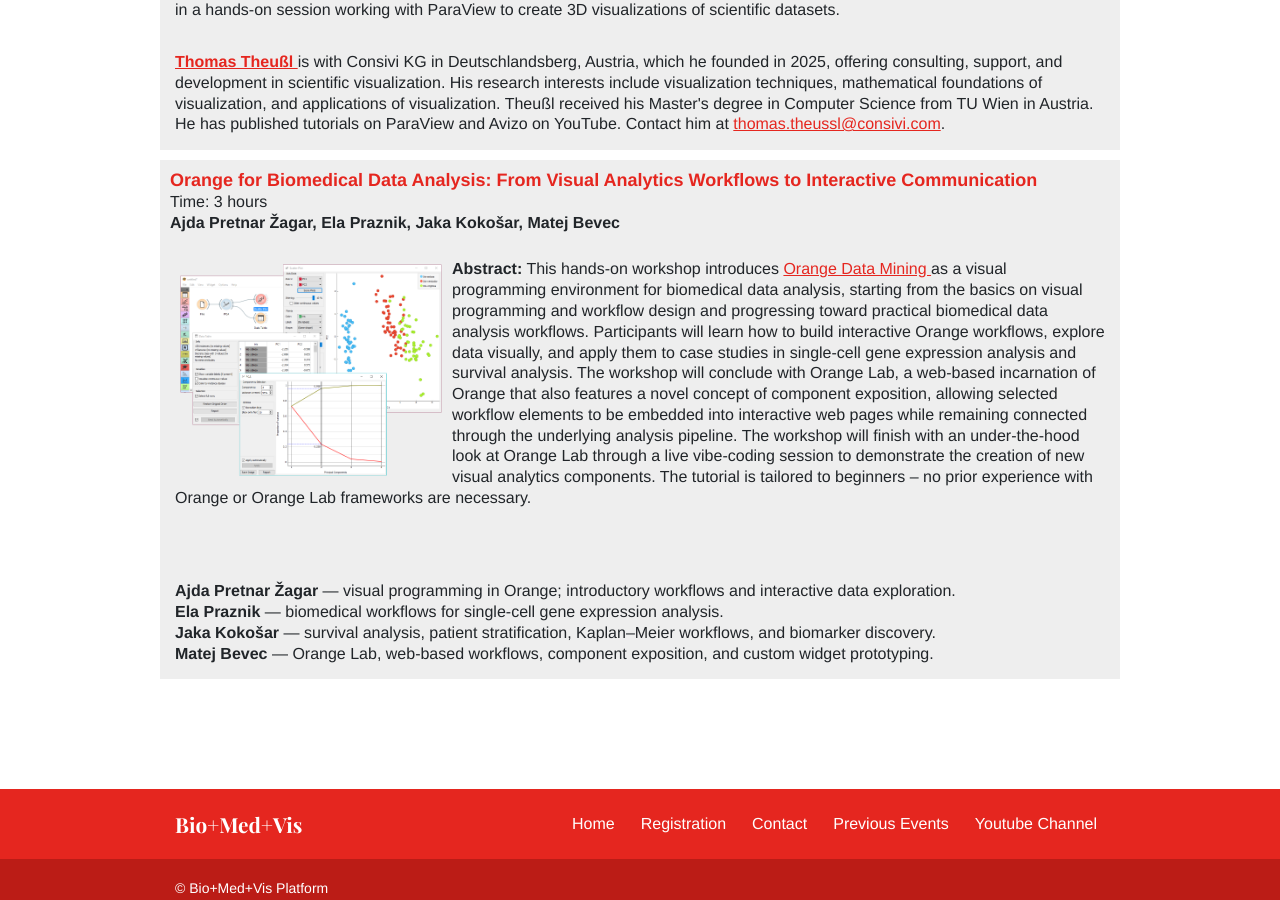
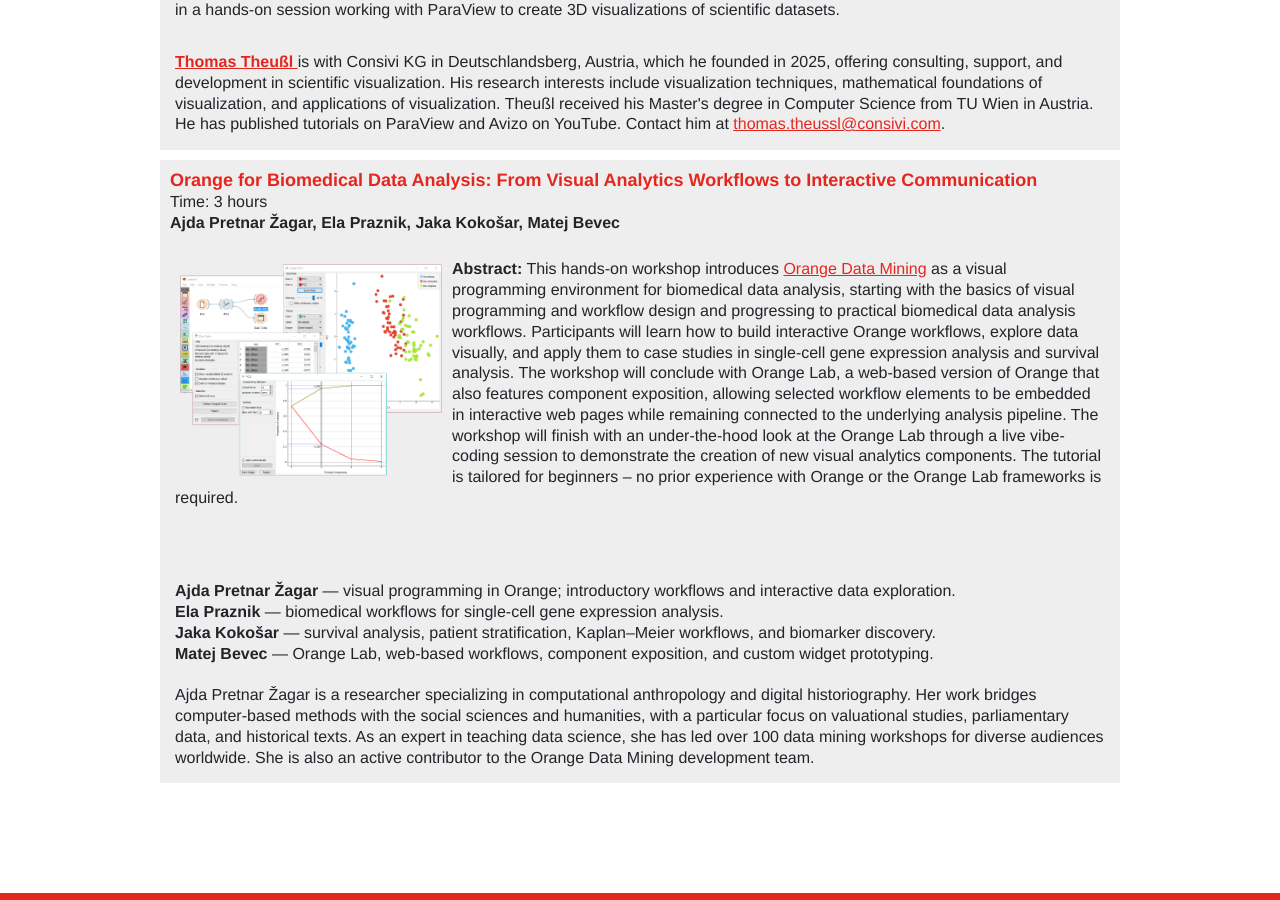
Before and after one commit to biomedvis/2026, a Jekyll site: the page built from _announcements/program.md, in a window 1280 px wide and 900 px high, scrolled down 1660 px. Built offline with Jekyll 4.4.1, drawn with Linux system fonts in a browser that asks for light colours.

Commit message:
Orange update

```diff
--- a/_layouts/program.html
+++ b/_layouts/program.html
@@ -268,8 +268,8 @@ body {
 					</tr>
 					<tr>
 						<th>13:00 - 16:00</th>
-								<td colspan="4" class="stage-earth"><a href="#Orange">Orange for Biomedical Data
-										Analysis</a></td>
+						<td colspan="4" class="stage-earth"><a href="#Orange">Orange for Biomedical Data Analysis</a>
+						</td>
 					</tr>
 				</body>
 			</table>
@@ -278,7 +278,8 @@ body {
 		<h3>
 			Venue:
 		</h3>
-				<div>The summer school will be held at the <a href="https://www.fri.uni-lj.si/en">University of Ljubljana, Faculty of Computer and Information Science (FRI)</a>.
+		<div>The summer school will be held at the <a href="https://www.fri.uni-lj.si/en">University of Ljubljana,
+				Faculty of Computer and Information Science (FRI)</a>.
 			Situated in a modern academic complex at Večna pot 113, the faculty shares its location with the
 			Faculty of Chemistry and Chemical Technology, while the Biotechnical Faculty lies just across the street.
 			The building, completed in 2014, offers a contemporary setting defined by its open architecture and
@@ -288,10 +289,14 @@ body {
 			Ljubljana Zoo and the slopes of Rožnik Hill. It is connected to the city by a dedicated walking and
 			cycling path that runs along the road, passing the Tivoli Park, making for a nice morning walk.
 			<br><br>
-			For detailed instructions on how to reach the faculty using public transport or car, please visit the official
-			<a href="https://fri.uni-lj.si/en/about-faculty/how-to-reach-us">How to reach FRI</a> page. You can also view the exact locations by clicking on the map below.
+			For detailed instructions on how to reach the faculty using public transport or car, please visit the
+			official
+			<a href="https://fri.uni-lj.si/en/about-faculty/how-to-reach-us">How to reach FRI</a> page. You can also
+			view the exact locations by clicking on the map below.
 		</div>
-				<a style="margin: auto; width:50%;" href="https://www.google.com/maps/d/u/0/edit?mid=1l4m4c-ug-nAc1qdM5rtXnv17qe7gqkg&usp=sharing"><img style="width:100%;" src="/2026/images/program/ljubliana_map.png" alt="map" /></a>
+		<a style="margin: auto; width:50%;"
+			href="https://www.google.com/maps/d/u/0/edit?mid=1l4m4c-ug-nAc1qdM5rtXnv17qe7gqkg&usp=sharing"><img
+				style="width:100%;" src="/2026/images/program/ljubliana_map.png" alt="map" /></a>
 
 
 
@@ -354,8 +359,8 @@ body {
 
 				<div class="speaker" id="Orange">
 					<div class="first-line">
-						<span class="title">Orange for Biomedical Data Analysis: From Visual Analytics Workflows
-							to Interactive Communication</span><br />
+						<span class="title">Orange for Biomedical Data Analysis: From Visual Analytics Workflows to
+							Interactive Communication</span><br />
 						<span class="slot">Time: 3 hours </span>
 					</div>
 					<div class="name">Ajda Pretnar Žagar, Ela Praznik, Jaka Kokošar, Matej Bevec</div>
@@ -368,26 +373,19 @@ body {
 
 						</div>
 						<div class="abstract"><strong>Abstract:</strong>
-							This hands-on workshop introduces <a href="https://orangedatamining.com">Orange Data
-								Mining </a>
-							as a visual programming environment for biomedical data analysis, starting from the
-							basics on visual
-							programming and workflow design and progressing toward practical biomedical data
-							analysis workflows.
-							Participants will learn how to build interactive Orange workflows, explore data
-							visually, and apply them
-							to case studies in single-cell gene expression analysis and survival analysis. The
-							workshop will conclude
-							with Orange Lab, a web-based incarnation of Orange that also features a novel
-							concept of component exposition,
-							allowing selected workflow elements to be embedded into interactive web pages while
-							remaining connected
-							through the underlying analysis pipeline. The workshop will finish with an
-							under-the-hood look at Orange Lab
-							through a live vibe-coding session to demonstrate the creation of new visual
-							analytics components.
-							The tutorial is tailored to beginners – no prior experience with Orange or Orange
-							Lab frameworks are necessary.
+							This hands-on workshop introduces <a href="https://orangedatamining.com"> Orange Data
+								Mining</a>
+							as a visual programming environment for biomedical data analysis, starting with the basics
+							of visual programming and workflow design and progressing to practical biomedical data
+							analysis workflows. Participants will learn how to build interactive Orange workflows,
+							explore data visually, and apply them to case studies in single-cell gene expression
+							analysis and survival analysis. The workshop will conclude with Orange Lab, a web-based
+							version of Orange that also features component exposition, allowing selected workflow
+							elements to be embedded in interactive web pages while remaining connected to the underlying
+							analysis pipeline. The workshop will finish with an under-the-hood look at the Orange Lab
+							through a live vibe-coding session to demonstrate the creation of new visual analytics
+							components. The tutorial is tailored for beginners – no prior experience with Orange or the
+							Orange Lab frameworks is required.
 						</div>
 						<br>
 						<br>
@@ -402,6 +400,13 @@ body {
 							Kaplan–Meier workflows, and biomarker discovery.<br>
 							<strong>Matej Bevec</strong> — Orange Lab, web-based workflows, component
 							exposition, and custom widget prototyping.
+							<br><br>
+							Ajda Pretnar Žagar is a researcher specializing in computational anthropology and digital
+							historiography. Her work bridges computer-based methods with the social sciences and
+							humanities, with a particular focus on valuational studies, parliamentary data, and
+							historical texts. As an expert in teaching data science, she has led over 100 data mining
+							workshops for diverse audiences worldwide. She is also an active contributor to the Orange
+							Data Mining development team.
 						</div>
 					</div>
 				</div>
```
Lines whose indentation alone changed are shown as unchanged.
